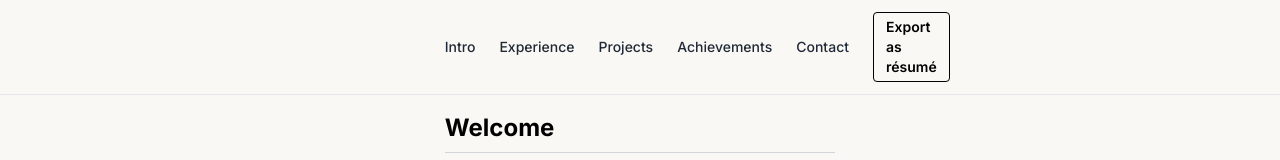
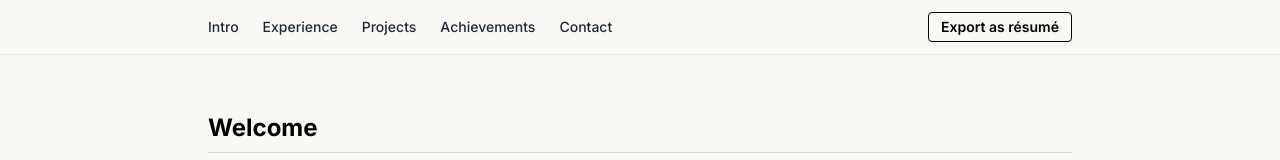
Before and after one commit to praneelseth/personal-portfolio, a Next.js app in the folder frontend/: page / in a window 1280 px wide. Shown: the top 160 px of the page. Built offline with nearby package versions, Linux system fonts and the light colour scheme; no server answers; the database is empty.

Commit message:
chore: update layout and main max-width properties to improve responsiveness
Co-authored-by: Genie <genie@cosine.sh>

```diff
--- a/frontend/app/layout.tsx
+++ b/frontend/app/layout.tsx
@@ -13,7 +13,7 @@ export default function RootLayout({ children }: { children: React.ReactNode })
     <html lang="en" className={inter.className}>
       <body className="bg-base font-sans text-black">
         <nav className="fixed top-0 left-0 w-full z-10 bg-base/80 border-b border-gray-200 backdrop-blur-sm">
-          <div className="mx-auto max-w-[90vw] lg:max-w-[33vw] flex justify-between items-center px-4 py-3">
+          <div className="mx-auto max-w-[90vw] lg:max-w-[48rem] xl:max-w-4xl flex justify-between items-center px-4 py-3">
             <div className="flex gap-6">
               <a href="#intro" className="text-sm font-medium text-gray-800 hover:text-black transition">Intro</a>
               <a href="#experience" className="text-sm font-medium text-gray-800 hover:text-black transition">Experience</a>
--- a/frontend/app/page.tsx
+++ b/frontend/app/page.tsx
@@ -7,7 +7,7 @@ import Contact from "@/components/Contact";
 
 export default function Home() {
   return (
-    <main className="mx-auto max-w-[90vw] lg:max-w-[33vw] px-4 py-8">
+    <main className="mx-auto max-w-[90vw] lg:max-w-[48rem] xl:max-w-4xl px-4 py-8">
       <SectionHeading id="intro" title="Welcome" />
       <Intro />
       <SectionHeading id="experience" title="Experience" />
```
